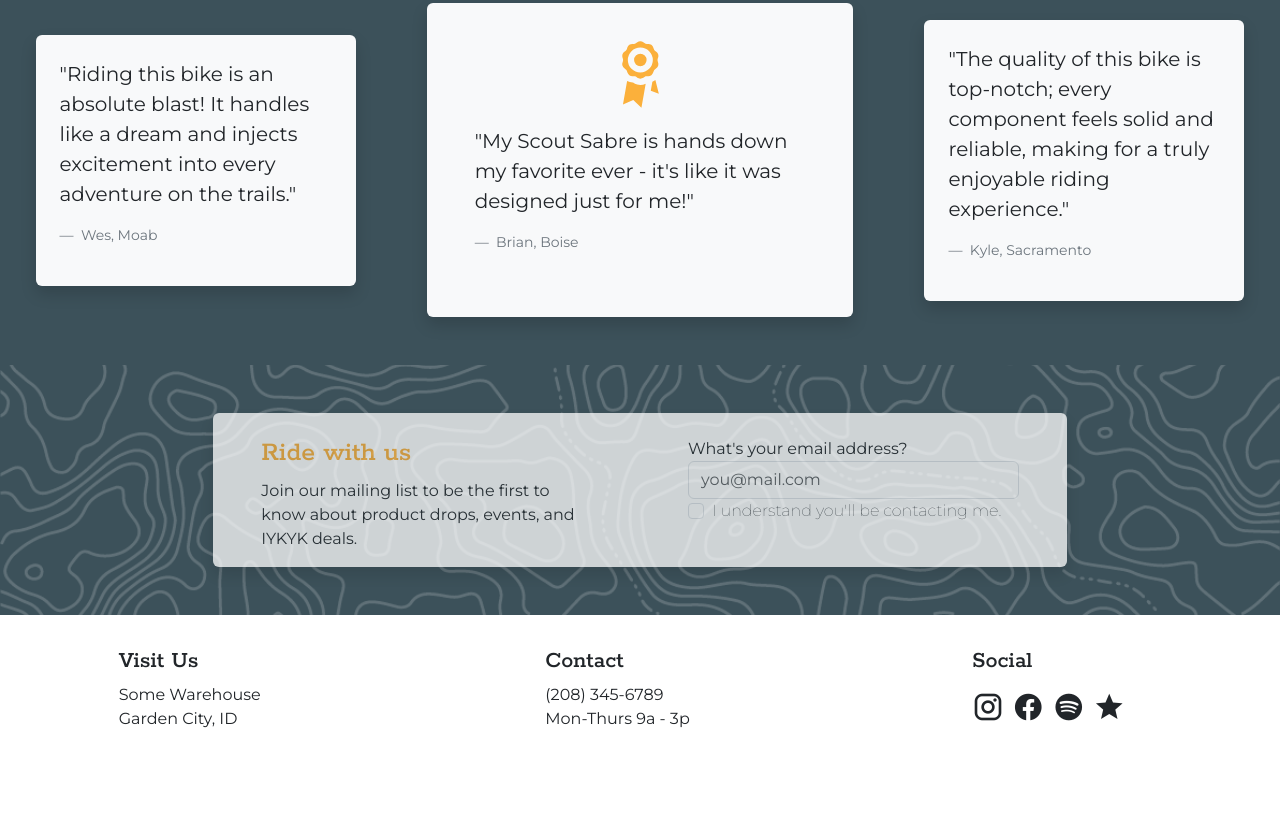
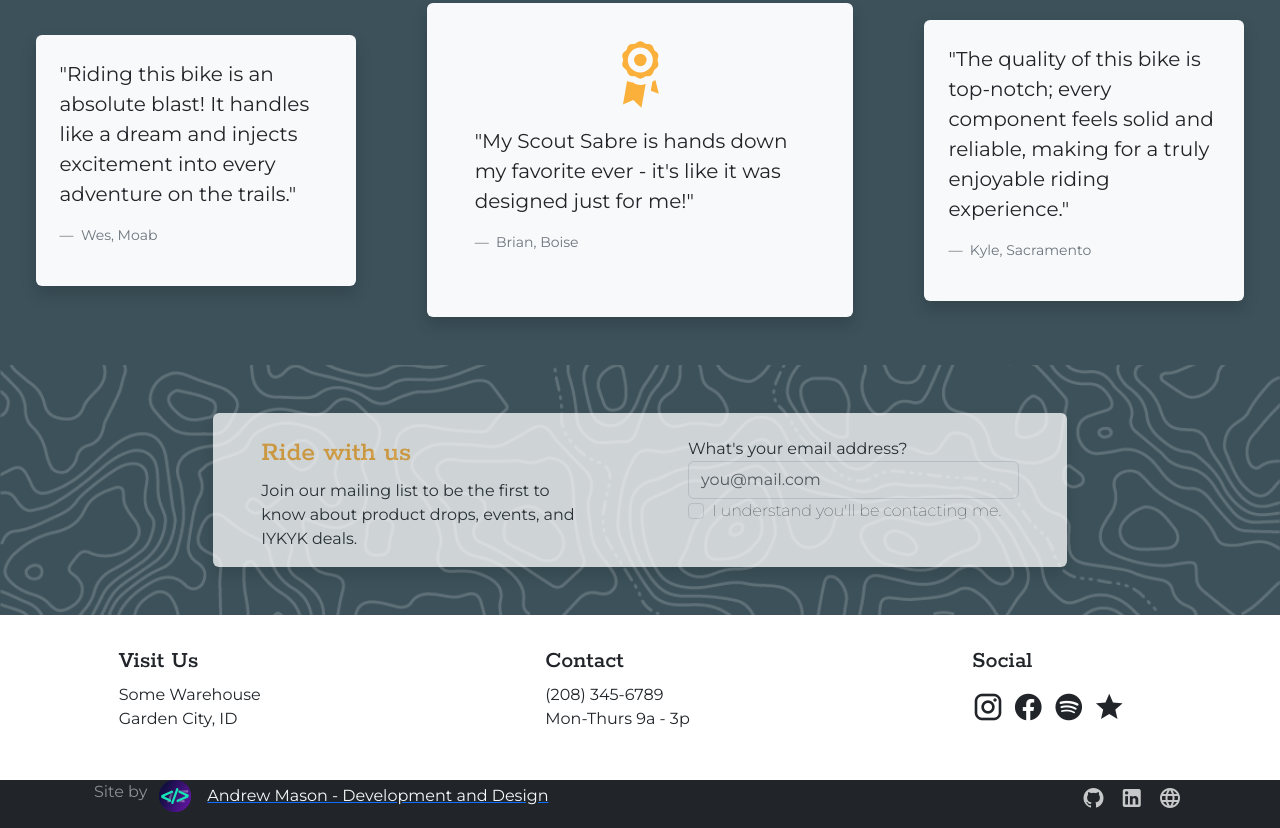
Before and after one commit to masonspacestation/siteclone, a plain HTML site: page index.html in a window 1280 px wide. Shown: the part 1162-1990 px from the top of the page. Before the commit the page ends 1934 px from the top, so only its background shows below. Drawn offline with nearby package versions, Linux system fonts and the light colour scheme.

Commit message:
added favicon and footer links

```diff
--- a/index.html
+++ b/index.html
@@ -5,10 +5,10 @@
   <meta charset="UTF-8">
   <meta name="viewport" content="width=device-width, initial-scale=1.0">
   <title>Scout Cyclecraft</title>
+  <link rel="icon" href="assets/AMDev-favicon-colorbg.png" />
+
   <link href='https://cdn.jsdelivr.net/npm/bootstrap@5.3.0-alpha1/dist/css/bootstrap.min.css' rel='stylesheet'
     integrity='sha384-GLhlTQ8iRABdZLl6O3oVMWSktQOp6b7In1Zl3/Jr59b6EGGoI1aFkw7cmDA6j6gD' crossorigin='anonymous'>
-  <script id="debug-script" src="https://cdn.jsdelivr.net/gh/MickShannahan/style-debug@latest/debug.min.js"
-    defer></script>
   <link rel="stylesheet" href="https://cdn.jsdelivr.net/npm/@mdi/font@latest/css/materialdesignicons.min.css">
   <link rel="preconnect" href="https://fonts.googleapis.com">
   <link rel="preconnect" href="https://fonts.gstatic.com" crossorigin>
@@ -74,7 +74,6 @@
         </p>
       </div>
 
-      </div>
     </section>
   </header>
 
@@ -256,4 +255,29 @@
   </div>
 </body>
 
+<footer class="bg-dark">
+  <div class="container justify-content-center">
+    <div class="row justify-content-between my-2 mx-auto">
+      <div class="col-12 col-md-8 me-auto">
+        <div class="row justify-content-center justify-content-md-start text-center">
+          <span class="text-light w-auto opacity-50 fs-6">Site by</span>
+          <a href="https://andrewmason.dev" class="w-auto ps-0 ms-0"><img src="assets/AMDev-favicon-colorbg.png"
+              title="Andrew Mason - Development and Design" class="icon" /><span
+              class="link-underline-light link-light link-offset-2 link-underline-opacity-25 link-underline-opacity-75-hover ms-3">Andrew
+              Mason - Development and Design</span></a>
+        </div>
+      </div>
+      <div class="col-12 col-md-4 text-center text-md-end">
+        <div class="w-auto me-auto">
+          <div id="link-icons" class="fs-4 text-light opacity-75">
+            <a href="https://github.com/masonspacestation"><i class="mdi mdi-github mx-1 text-white"></i></a>
+            <a href="https://www.linkedin.com/in/andrew-mason-dev/"><i class="mdi mdi-linkedin mx-1 text-white"></i></a>
+            <a href="https://www.andrewmasondesign.com/"><i class="mdi mdi-web mx-1 text-white"></i></a>
+          </div>
+        </div>
+      </div>
+    </div>
+  </div>
+</footer>
+
 </html>
--- a/style.css
+++ b/style.css
@@ -9,6 +9,11 @@ body {
   font-family: "Montserrat", sans-serif;
   font-optical-sizing: auto;
   font-style: normal;
+}
+
+
+footer {
+  min-height: 48px;
 }
 
 .font-deco,
@@ -25,6 +30,13 @@ h6 {
 
 img {
   width: 100%;
+}
+
+.icon {
+  height: 32px;
+  width: 32px;
+  margin: 0;
+  padding: 0;
 }
 
 .bg-sage {
```
Also changed, not shown: assets/AMDev-favicon-colorbg.png (added), 1 other file.
